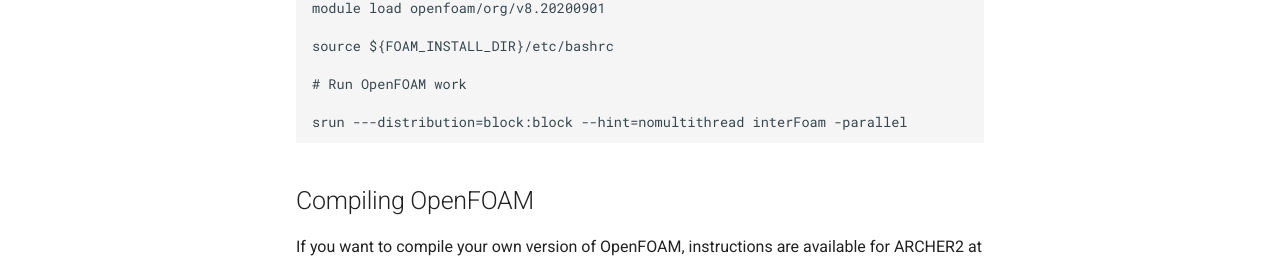
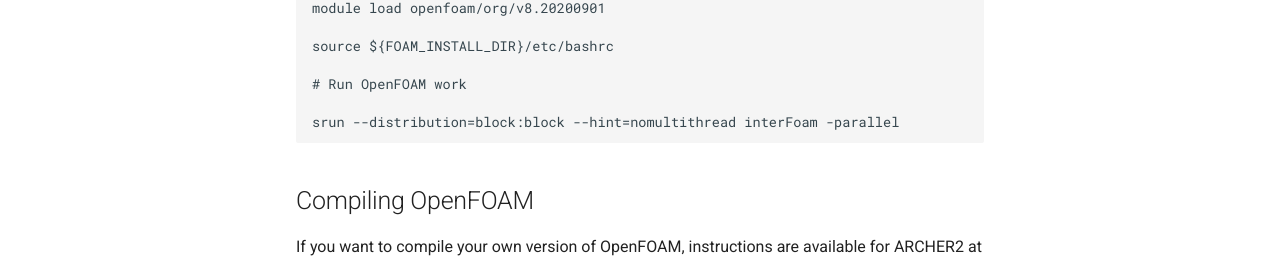
Before and after one commit to ARCHER2-HPC/archer2-docs, an MkDocs documentation site: the page built from docs/research-software/openfoam/openfoam.md, in a window 1280 px wide and 900 px high, scrolled down 1447 px. Shown: the part 623-886 px from the top of the window. Built offline with MkDocs 1.6.1 and Material for MkDocs 9.7.7, drawn with Linux system fonts in a browser that asks for light colours; comment, search, counter and statistics services are not loaded; some of the changed text lies outside the part shown.

````diff
--- a/docs/research-software/openfoam/openfoam.md
+++ b/docs/research-software/openfoam/openfoam.md
@@ -93,7 +93,7 @@ source ${FOAM_INSTALL_DIR}/etc/bashrc
 
 # Run OpenFOAM work
 
-srun ---distribution=block:block --hint=nomultithread interFoam -parallel
+srun --distribution=block:block --hint=nomultithread interFoam -parallel
 ```
 
 ## Compiling OpenFOAM
````
